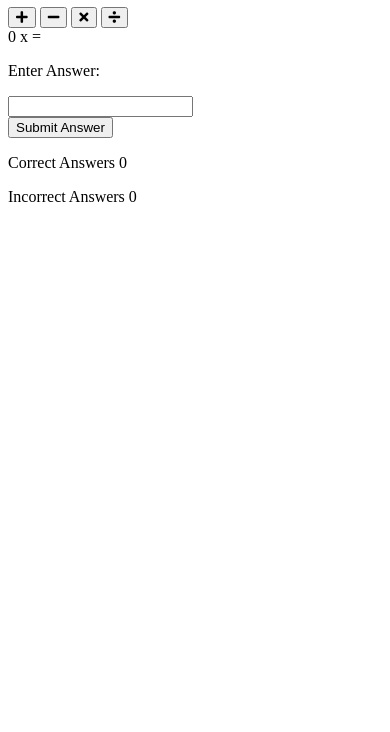
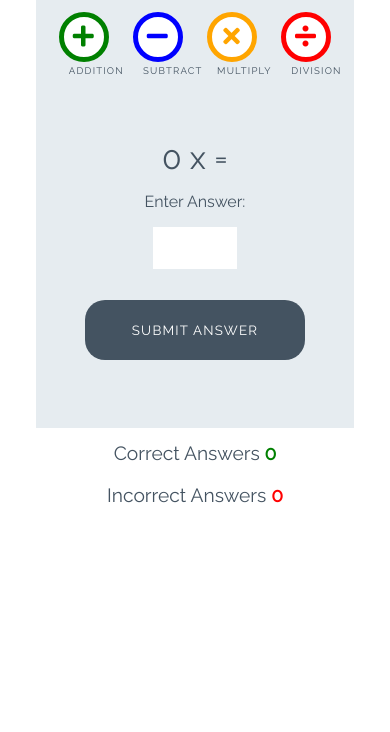
Before and after one commit to AKestell/love-maths, a plain HTML site: page index.html in a window 390 px wide. Shown: the part 112-844 px from the top of the page. Drawn offline with Linux system fonts and the light colour scheme.

Commit message:
Add styles for games

```diff
--- a/assets/CSS/style.css
+++ b/assets/CSS/style.css
@@ -0,0 +1,254 @@
+/* --------- Global style */
+
+body {
+    background-color: white;
+    font-family: "Raleway", sans-serif;
+    color: #445361;
+    text-align: center;
+}
+
+/* --------- Heading */
+
+.heading {
+    text-align: center;
+    font-size: 2.5rem;
+}
+
+.logo {
+    height: 40px;
+    padding-right: 5px;
+}
+
+/* --------- Game layout */
+
+.game-area {
+    background-color: #E6ECF0;
+    box-sizing: border-box;
+    width: 85%;
+    height: 65vh;
+    max-height: 450px;
+    max-width: 830px;
+    margin-left: auto;
+    margin-right: auto;
+    padding: 1%;
+}
+
+.question-area {
+    width: 50%;
+    font-size: 2rem;
+    margin: auto;
+    padding: 50px 0;
+}
+
+.question-area span {
+    padding: 0 15px;
+}
+
+.score-area {
+    margin: 5px auto;
+    width: 60%;
+    font-size: 1.2rem;
+}
+
+.controls-area {
+    width: 85%;
+    margin: 30px auto;
+}
+
+#score {
+    color: green;
+    font-weight: bold;
+}
+
+#incorrect {
+    color: red;
+    font-weight: bold;
+}
+
+.answer-message {
+    display: none;
+    font-size: 1rem;
+}
+
+#answer-box {
+    border: none;
+    color: #445361;
+    display: inline-block;
+    height: 40px;
+    width: 80px;
+    font-size: 1.2rem;
+}
+
+.scores {
+    display: inline-block;
+    padding: 25px;
+}
+
+/* --------- Buttons */
+
+.btn {
+    width: 220px;
+    height: 60px;
+    font-family: "Raleway", sans-serif;
+    text-transform: uppercase;
+    letter-spacing: 1.2px;
+    color: white;
+}
+
+.btn:focus {
+    outline: none;
+}
+
+.btn--big {
+    padding-top: 10px;
+    border-radius: 50%;
+    background-color: white;
+    border: 10px solid;
+    width: 100px;
+    height: 100px;
+    font-size: 3.2rem;
+    margin: 0 30px;
+    transition: all 0.5s;
+}
+
+.btn--big::after{
+    content: attr(data-type);
+    font-size: 1rem;
+    color: #445361;
+    position: relative:
+    left: -0.5em;
+}
+
+.btn--blue {
+    border-color: blue;
+    color: blue;
+}
+
+.btn--blue:active,
+.btn--blue:hover {
+    background-color: darkblue;
+    color: white;
+}
+
+.btn--orange {
+    border-color: orange;
+    color: orange;
+}
+
+.btn--orange:active,
+.btn--orange:hover {
+    background-color: darkorange;
+    color: white;
+}
+
+.btn--red {
+    border-color: red;
+    color: red;
+}
+
+.btn--red:active,
+.btn--red:hover {
+    background-color: darkred;
+    color: white;
+}
+
+.btn--green {
+    border-color: green;
+    color: green;
+}
+
+.btn--green:active,
+.btn--green:hover {
+    background-color: darkgreen;
+    color: white;
+}
+
+.btn--gray {
+    margin-top: 25px;
+    background-color: #445361;
+    border: 1px transparent;
+    border-radius: 20px;
+}
+
+.btn--gray:active,
+.btn--gray:hover {
+    background-color: #0d1013;
+}
+
+/* --------- Media queries */
+
+@media (max-width: 414px) {
+    .controls-area {
+        width: 100%;
+    }
+
+    .btn--big {
+        margin: 0 10px;
+        padding: 5px;
+        border: 5px solid;
+        width: 50px;
+        height: 50px;
+        font-size: 1.5rem;
+    }
+
+    .btn--big::after {
+        font-size: 0.6rem;
+        left: -0.7rem;
+    }
+
+    .question-area {
+        padding: 10% 0;
+        width: 100%;
+    }
+
+    .question-area span {
+        padding: 0;
+    }
+
+    .answer-message {
+        display: block;
+    }
+
+    #answer-box {
+        display: block;
+        margin: 0 auto;
+    }
+
+    .btn--gray {
+        margin-top: 0;
+    }
+
+    .score-area {
+        width: 100%;
+    }
+
+    .scores {
+        margin: 0.5em auto;
+        display: block;
+        padding: 5px;
+    }
+
+    .heading {
+        font-size: 2rem;
+    }
+}
+
+@media (max-width: 320px) {
+    .game-area {
+        height: 70vh;
+    }
+
+    .controls-area {
+        width: 75%;
+        margin: 10px auto;
+    }
+
+    .btn--big {
+        margin: 10px 10px;
+    }
+
+    .question-area {
+        padding: 10px 0;
+    }
+
+}
--- a/index.html
+++ b/index.html
@@ -19,16 +19,16 @@
 
     <div class="game-area">
         <div class="controls-area">
-            <button class="btn btn--big btn--green">
+            <button data-type="addition" class="btn btn--big btn--green">
                 <i class="fas fa-plus"></i>
             </button>
-            <button class="btn btn--big btn--blue">
+            <button data-type="subtract" class="btn btn--big btn--blue">
                 <i class="fas fa-minus"></i>
             </button>
-            <button class="btn btn--big btn--orange">
+            <button data-type="multiply" class="btn btn--big btn--orange">
                 <i class="fas fa-times"></i>
             </button>
-            <button class="btn btn--big btn--red">
+            <button data-type="division" class="btn btn--big btn--red">
                 <i class="fas fa-divide"></i>
             </button>
         </div>
@@ -40,7 +40,7 @@
             <p class="answer-message">Enter Answer:</p>
             <input id="answer-box" type="number">
         </div>
-        <button class="btn btn--gray">Submit Answer</button>
+        <button data-type="submit" class="btn btn--gray">Submit Answer</button>
     </div>
 
     <div class="score-area">
```
